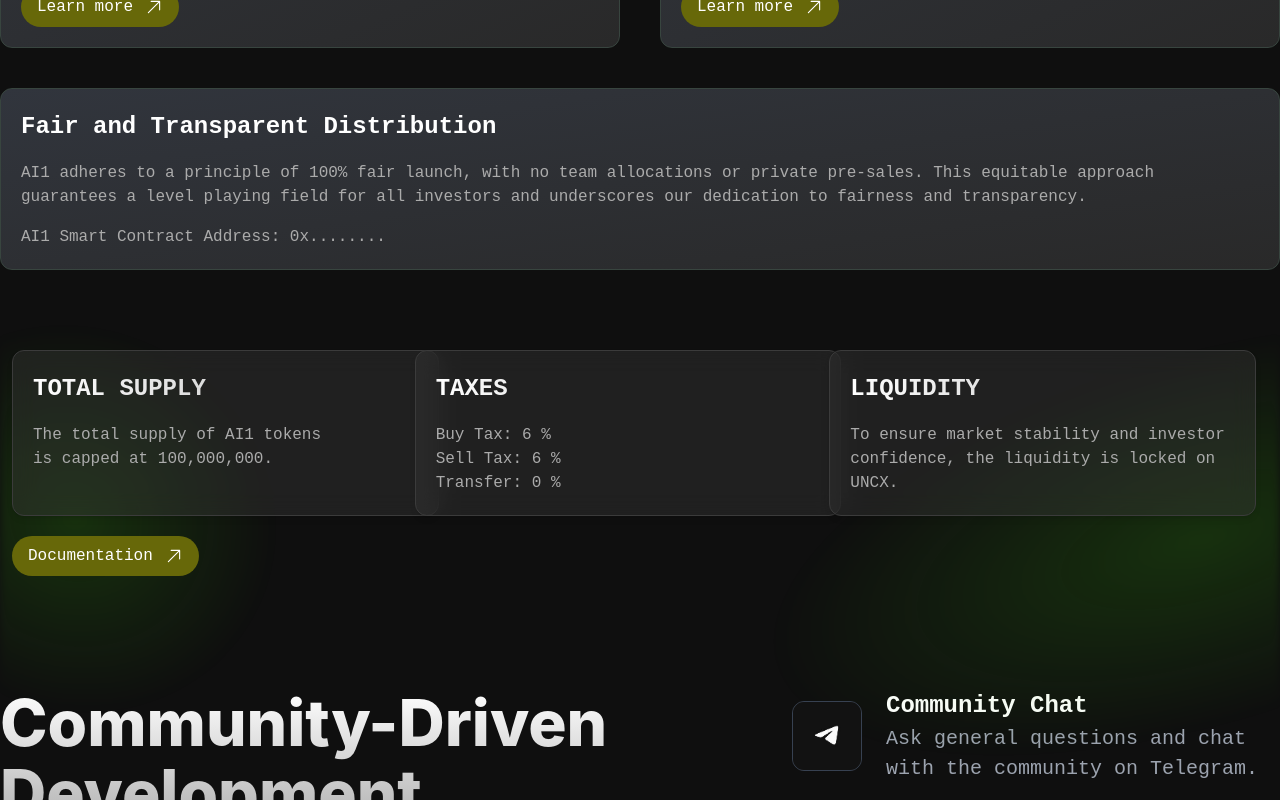
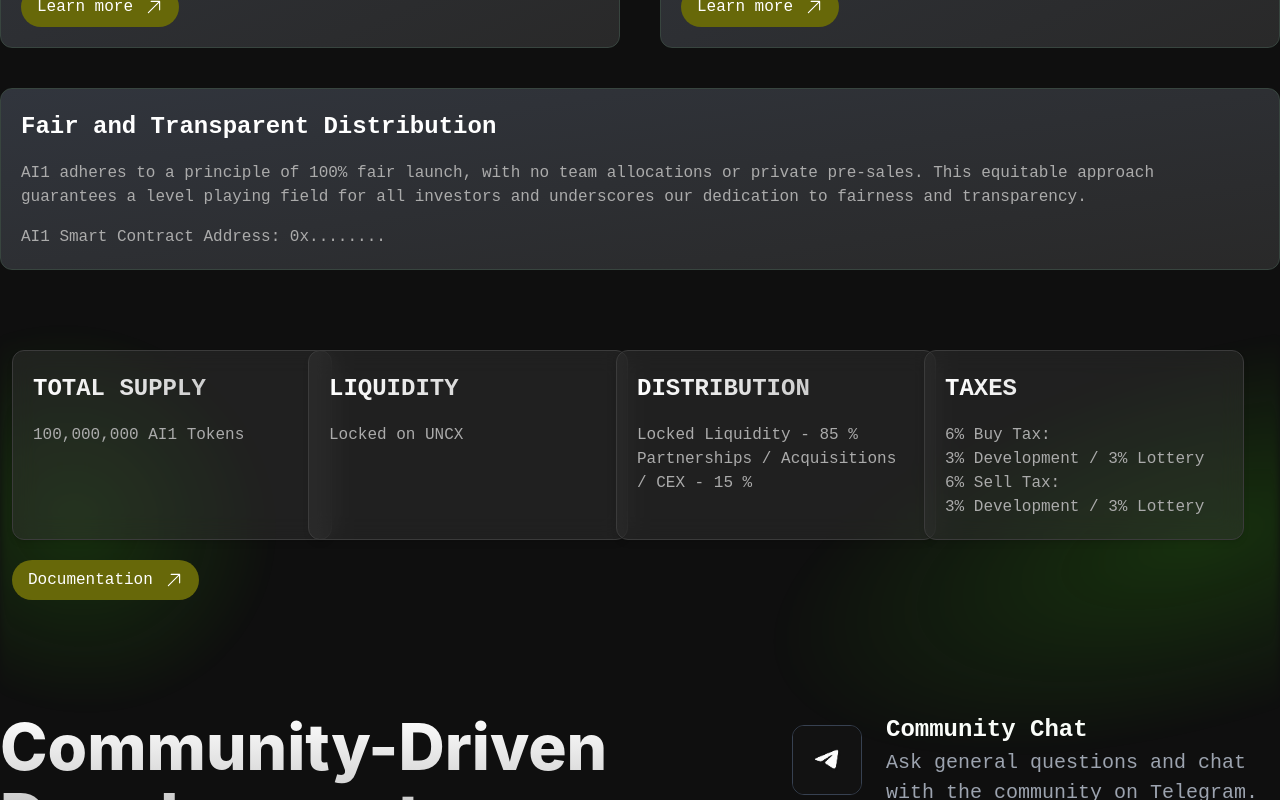
Before and after one commit to GeorgiyAslanyan/ai1, a Next.js app: page / in a window 1280 px wide. Shown: the part 1670-2470 px from the top of the page. Built offline with nearby package versions, Linux system fonts and the light colour scheme.

Commit message:
add card

```diff
--- a/app/page.js
+++ b/app/page.js
@@ -15,7 +15,7 @@ export default function Home() {
       />
       <Navbar />
       <Hero />
-      <p className="sm:text-center max-w-[1390px] text-[14px] text-[#ABABAB] -mt-5 lg:-mt-10 text-center sm:text-2xl pt-0 pb-0 lg:pb-10 w-[96%] lg:w-full">
+      <p className="sm:text-center max-w-[1390px] text-[14px] text-white -mt-5 lg:-mt-10 text-center sm:text-2xl pt-0 pb-0 lg:pb-10 w-[96%] lg:w-full">
         Enter the realm of AI1, where the future of automated algorithmic
         trading is being reshaped by artificial intelligence. At its heart lies
         AI1, a comprehensive trading system, forged from a fusion of advanced
--- a/components/About.jsx
+++ b/components/About.jsx
@@ -7,7 +7,7 @@ import { ArrowUpRightIcon } from "@heroicons/react/24/outline";
 const About = () => {
   return (
     <>
-    <div className='hidden lg:grid grid-cols-1 lg:grid-cols-3 max-w-[1290px] z-10 mt-10 w-[96%] lg:w-full'>
+    <div className='hidden lg:grid grid-cols-1 md:grid-cols-2 lg:grid-cols-4 max-w-[1290px] z-10 mt-10 w-[96%] lg:w-full'>
         <motion.div initial="hidden"
       whileInView="visible"
       viewport={{ once: true }}
@@ -17,7 +17,7 @@ const About = () => {
         hidden: { opacity: 0, translateX: '100px' }
       }} className='bg-[#3b3b3b]  bg-opacity-40 col-span-1 shadow-md  flex flex-col gap-4 translate-x-3 backdrop-blur-md rounded-xl border border-[#3b3b3b] p-5'>
             <h3 className='font-bold text-[20px] sm:text-[24px] upperase bg-clip-text text-transparent bg-gradient-to-r from-white to-[#AFAFAF]'>TOTAL SUPPLY</h3>
-            <p className='text-[#ABABAB]'>The total supply of AI1 tokens <br /> is capped at 100,000,000.</p>
+            <p className='text-[#ABABAB]'>100,000,000 AI1 Tokens</p>
         </motion.div>
         <motion.div  initial="hidden"
       whileInView="visible"
@@ -26,22 +26,35 @@ const About = () => {
       variants={{
         visible: { opacity: 1, translateX: '-12px' },
         hidden: { opacity: 0, translateX: '100px' }
-      }}  className='bg-[#3b3b3b]  bg-opacity-40 col-span-1 shadow-md  flex flex-col -translate-x-3 backdrop-blur-md  rounded-xl border border-[#3b3b3b] p-5'>
-            <h3 className='font-bold text-[20px] sm:text-[24px] upperase mb-4 bg-clip-text text-transparent  bg-gradient-to-r from-white to-[#AFAFAF]'>TAXES</h3>
-            <p className='text-[#ABABAB]'>Buy Tax: 6 %</p>
-            <p className='text-[#ABABAB]'>Sell Tax: 6 %</p>
-            <p className='text-[#ABABAB]'>Transfer: 0 %</p>
+      }}  className='bg-[#3b3b3b]  bg-opacity-40 col-span-1 flex shadow-md  flex-col -translate-x-3 gap-4 backdrop-blur-md  rounded-xl border border-[#3b3b3b] p-5'>
+        <h3 className='font-bold text-[20px] sm:text-[24px] upperase bg-clip-text text-transparent  bg-gradient-to-r from-white to-[#AFAFAF]'>LIQUIDITY</h3>
+            <p className='text-[#ABABAB]'>Locked on UNCX</p>
+        </motion.div>
+        <motion.div  initial="hidden"
+      whileInView="visible"
+      viewport={{ once: true }}
+      transition={{ duration: 0.5, delay:0.35 }}
+      variants={{
+        visible: { opacity: 1, translateX: '-24px' },
+        hidden: { opacity: 0, translateX: '100px' }
+      }}  className='bg-[#3b3b3b]  bg-opacity-40 col-span-1 shadow-md  flex flex-col -translate-x-9 backdrop-blur-md  rounded-xl border border-[#3b3b3b] p-5'>
+      <h3 className='font-bold text-[20px] sm:text-[24px] upperase mb-4 bg-clip-text text-transparent  bg-gradient-to-r from-white to-[#AFAFAF]'>DISTRIBUTION</h3>
+      <p className='text-[#ABABAB]'>Locked Liquidity - 85 %</p>
+      <p className='text-[#ABABAB]'>Partnerships / Acquisitions / CEX - 15 %</p>
         </motion.div>
         <motion.div  initial="hidden"
       whileInView="visible"
       viewport={{ once: true }}
       transition={{ duration: 0.5, delay:0 }}
       variants={{
-        visible: { opacity: 1, translateX: '-24px' },
+        visible: { opacity: 1, translateX: '-36px' },
         hidden: { opacity: 0, translateX: '100px' }
-      }} className='bg-[#3b3b3b]  bg-opacity-40 col-span-1 flex shadow-md  flex-col -translate-x-6 gap-4 backdrop-blur-md  rounded-xl border border-[#3b3b3b] p-5'>
-            <h3 className='font-bold text-[20px] sm:text-[24px] upperase bg-clip-text text-transparent  bg-gradient-to-r from-white to-[#AFAFAF]'>LIQUIDITY</h3>
-            <p className='text-[#ABABAB]'>To ensure market stability and investor <br /> confidence, the liquidity is locked on UNCX.</p>
+      }} className='bg-[#3b3b3b]  bg-opacity-40 col-span-1 shadow-md  flex flex-col -translate-x-12 backdrop-blur-md  rounded-xl border border-[#3b3b3b] p-5'>
+      <h3 className='font-bold text-[20px] sm:text-[24px] upperase mb-4 bg-clip-text text-transparent  bg-gradient-to-r from-white to-[#AFAFAF]'>TAXES</h3>
+      <p className='text-[#ABABAB]'>6% Buy Tax:</p>
+      <p className='text-[#ABABAB]'>3% Development / 3% Lottery</p>
+      <p className='text-[#ABABAB]'>6% Sell Tax:</p>
+      <p className='text-[#ABABAB]'>3% Development / 3% Lottery</p>
         </motion.div>
         <motion.a initial="hidden"
       whileInView="visible"
@@ -66,7 +79,30 @@ const About = () => {
         hidden: { opacity: 0, translateY: '40px' }
       }} className='bg-[#3b3b3b]  bg-opacity-50 col-span-1 flex flex-col gap-4 shadow-md  backdrop-blur-md  rounded-xl border border-[#3b3b3b] p-[10px] sm:p-5'>
             <h3 className='font-bold text-[20px] sm:text-[24px] upperase bg-clip-text text-transparent bg-gradient-to-r from-white to-[#AFAFAF]'>TOTAL SUPPLY</h3>
-            <p className='text-[#ABABAB]'>The total supply of AI1 tokens <br /> is capped at 100,000,000.</p>
+            <p className='text-[#ABABAB]'>100,000,000 AI1 Tokens</p>
+        </motion.div>
+        <motion.div  initial="hidden"
+      whileInView="visible"
+      viewport={{ once: true }}
+      transition={{ duration: 0.5, delay:0.7 }}
+      variants={{
+        visible: { opacity: 1, translateY: 0 },
+        hidden: { opacity: 0, translateY: '40px' }
+      }} className='bg-[#3b3b3b]  bg-opacity-50 col-span-1 flex flex-col gap-4 shadow-md  backdrop-blur-md  rounded-xl border border-[#3b3b3b] p-[10px] sm:p-5'>
+            <h3 className='font-bold text-[20px] sm:text-[24px] upperase bg-clip-text text-transparent  bg-gradient-to-r from-white to-[#AFAFAF]'>LIQUIDITY</h3>
+            <p className='text-[#ABABAB]'>Locked on UNCX</p>
+        </motion.div>
+        <motion.div  initial="hidden"
+      whileInView="visible"
+      viewport={{ once: true }}
+      transition={{ duration: 0.5, delay:0.35 }}
+      variants={{
+        visible: { opacity: 1, translateY: 0 },
+        hidden: { opacity: 0, translateY: '40px' }
+      }}  className='bg-[#3b3b3b]  bg-opacity-50 col-span-1 flex flex-col  shadow-md   backdrop-blur-md  rounded-xl border border-[#3b3b3b] p-[10px] sm:p-5'>
+            <h3 className='font-bold text-[20px] sm:text-[24px] upperase mb-4 bg-clip-text text-transparent  bg-gradient-to-r from-white to-[#AFAFAF]'>DISTRIBUTION</h3>
+            <p className='text-[#ABABAB]'>Locked Liquidity - 85 %</p>
+            <p className='text-[#ABABAB]'>Partnerships / Acquisitions / CEX - 15 %</p>
         </motion.div>
         <motion.div  initial="hidden"
       whileInView="visible"
@@ -77,20 +113,10 @@ const About = () => {
         hidden: { opacity: 0, translateY: '40px' }
       }}  className='bg-[#3b3b3b]  bg-opacity-50 col-span-1 flex flex-col  shadow-md   backdrop-blur-md  rounded-xl border border-[#3b3b3b] p-[10px] sm:p-5'>
             <h3 className='font-bold text-[20px] sm:text-[24px] upperase mb-4 bg-clip-text text-transparent  bg-gradient-to-r from-white to-[#AFAFAF]'>TAXES</h3>
-            <p className='text-[#ABABAB]'>Buy Tax: 6 %</p>
-            <p className='text-[#ABABAB]'>Sell Tax: 6 %</p>
-            <p className='text-[#ABABAB]'>Transfer: 0 %</p>
-        </motion.div>
-        <motion.div  initial="hidden"
-      whileInView="visible"
-      viewport={{ once: true }}
-      transition={{ duration: 0.5, delay:0.7 }}
-      variants={{
-        visible: { opacity: 1, translateY: 0 },
-        hidden: { opacity: 0, translateY: '40px' }
-      }} className='bg-[#3b3b3b]  bg-opacity-50 col-span-1 flex flex-col gap-4 shadow-md  backdrop-blur-md  rounded-xl border border-[#3b3b3b] p-[10px] sm:p-5'>
-            <h3 className='font-bold text-[20px] sm:text-[24px] upperase bg-clip-text text-transparent  bg-gradient-to-r from-white to-[#AFAFAF]'>LIQUIDITY</h3>
-            <p className='text-[#ABABAB]'>To ensure market stability and investor <br /> confidence, the liquidity is locked on UNCX.</p>
+            <p className='text-[#ABABAB]'>6% Buy Tax:</p>
+      <p className='text-[#ABABAB]'>3% Development / 3% Lottery</p>
+      <p className='text-[#ABABAB]'>6% Sell Tax:</p>
+      <p className='text-[#ABABAB]'>3% Development / 3% Lottery</p>
         </motion.div>
         <motion.a initial="hidden"
       whileInView="visible"
```
